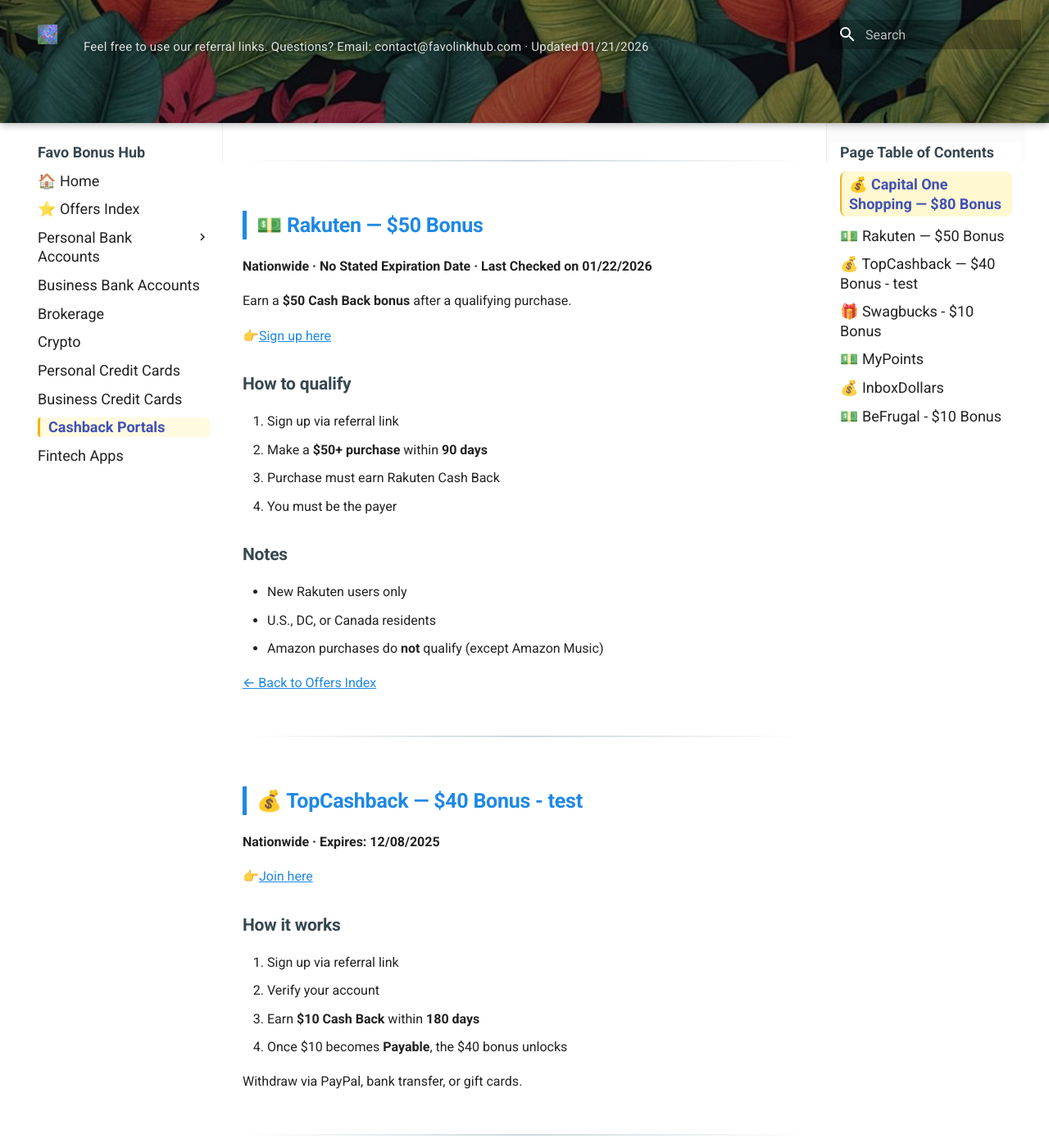
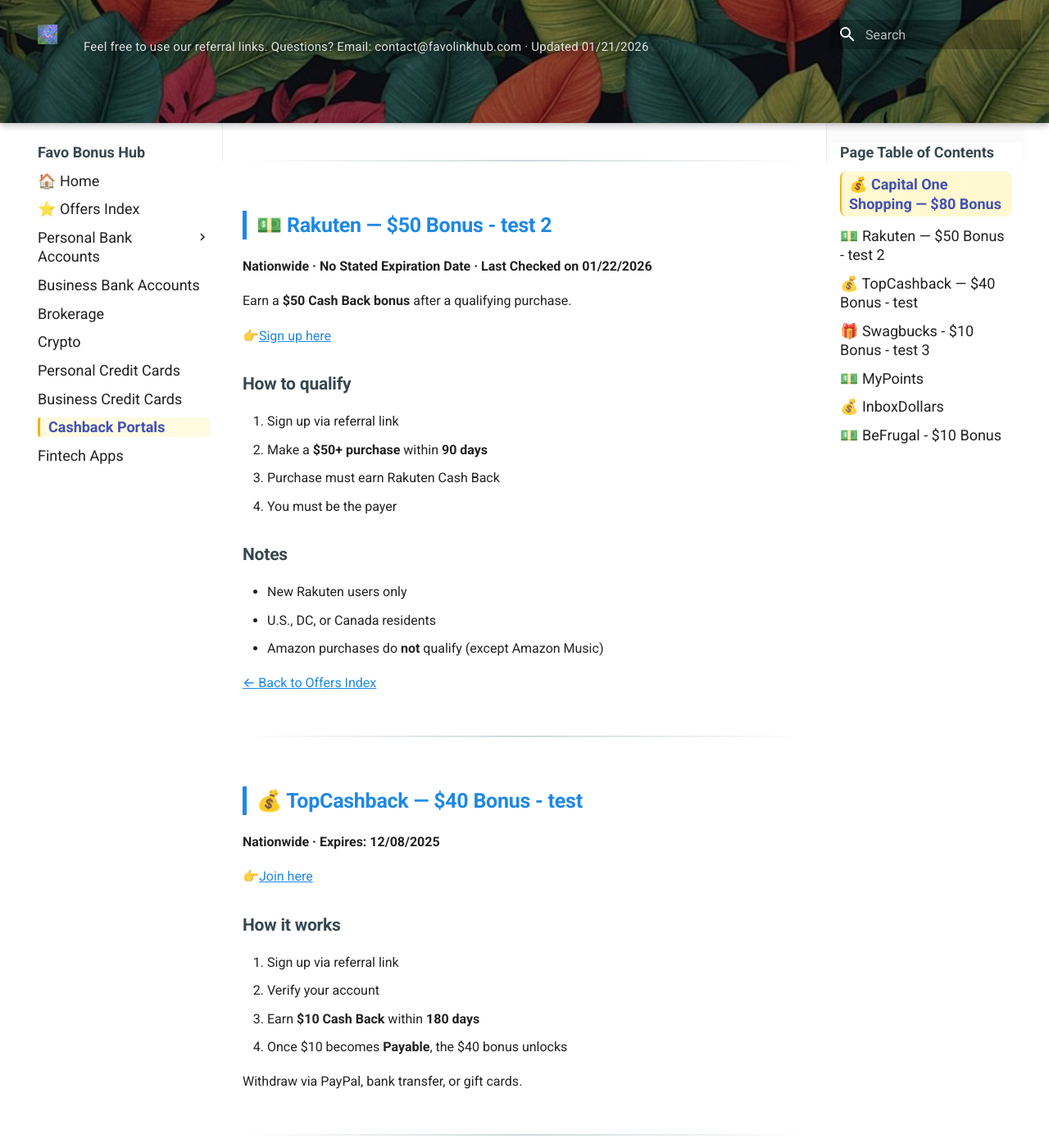
Before and after one commit to whispersofzephyr/favolinkhub-site, an MkDocs documentation site: the page built from docs/shopping-portals.md, in a window 1280 px wide and 1400 px high, scrolled down 852 px. Shown: the whole window at 82% size. Built offline with MkDocs 1.6.1 and Material for MkDocs 9.7.7, drawn with Linux system fonts in a browser that asks for light colours; some of the changed text lies outside the part shown.

Commit message:
Update shopping-portals.md

```diff
--- a/docs/shopping-portals.md
+++ b/docs/shopping-portals.md
@@ -29,7 +29,7 @@ Issued within **30 days after the 90-day period** completes.
 ---
 
 <a id="sp-rakuten"></a>
-## 💵 Rakuten — $50 Bonus
+## 💵 Rakuten — $50 Bonus - test 2
 **Nationwide · No Stated Expiration Date · Last Checked on 01/22/2026**
 
 Earn a **$50 Cash Back bonus** after a qualifying purchase.
@@ -69,7 +69,7 @@ Withdraw via PayPal, bank transfer, or gift cards.
 
 ---
 
-## 🎁 Swagbucks - $10 Bonus
+## 🎁 Swagbucks - $10 Bonus - test 3
 **Nationwide · No Expiration Date**
 
 Get a **$10 signup bonus**.
```
